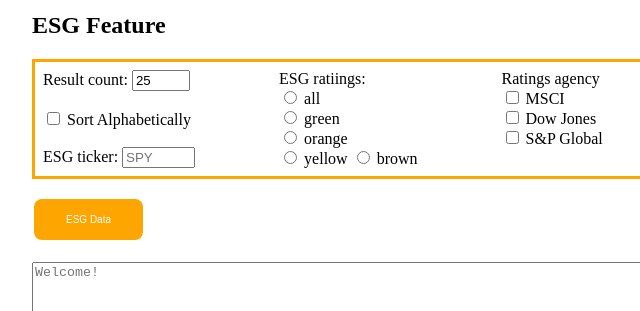
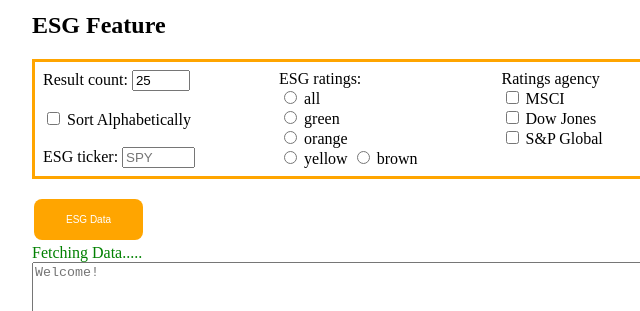
Before and after one commit to theaman249/cos730Ass2, a plain HTML site: page frontend/index.html in a window 1280 px wide. Both pictures are taken after a click on the button "ESG Data". Shown: the part 798-1109 px from the top of the page, 292-932 px from the left. Drawn offline with Linux system fonts and the light colour scheme; no server answers.

Commit message:
🚀 frontEnd intergration with ESG feature done

```diff
--- a/backend/app.js
+++ b/backend/app.js
@@ -188,7 +188,7 @@ app.post('/getESGData', (req,res) =>{
       }
   }
 
-  console.log(getESGDataQuery);
+  //console.log(getESGDataQuery);
 
   client.query(getESGDataQuery, (err,result) =>{
     if(err){
--- a/frontend/index.html
+++ b/frontend/index.html
@@ -78,7 +78,7 @@
             </span>
 
             <span class="inline-block" style="margin-right: 80px;">
-                <label>ESG ratiings:</label><br>
+                <label>ESG ratings:</label><br>
                 <input type="radio" id="all_esg" name="esgRating" value="all">
                 <label for="all_esg">all</label><br>
                 <input type="radio" id="green" name="esgRating" value="green">
--- a/frontend/scripts/index.js
+++ b/frontend/scripts/index.js
@@ -104,6 +104,112 @@ function getMomentumETFs(){
 }
 
 
+function getESGData(){
+    const id_sortAlphabetically = document.getElementById("chbSortAlphabetically_esg");
+    const id_textAreaOutESG = document.getElementById("textAreaOut_esg");
+    const id_chbDowJones = document.getElementById("chbDowJones");
+    const id_chbMSCI = document.getElementById("chbMSCI");
+    const id_chbSPG = document.getElementById("chbSPG");
+    const id_lblLoading = document.getElementById("lblLoading_esg")
+
+    const ticker = document.getElementById("inESGticker").value;
+    const resultCount = Number(document.getElementById("inNumResults_esg").value);
+
+    let agencies = [];
+    let rating = "all"; //default
+    let alphabetical = false;
+
+    var ratingsElement = document.getElementsByName('esgRating');
+    for (i = 0; i < ratingsElement.length; i++) {
+        if (ratingsElement[i].checked)
+            rating = ratingsElement[i].value;
+    }
+
+    if(id_chbDowJones.checked){
+        agencies.push('dow jones');
+    }
+
+    if(id_chbMSCI.checked){
+        agencies.push('msci');
+    }
+
+    if(id_chbSPG.checked){
+        agencies.push('s&p');
+    }
+
+    if(id_sortAlphabetically.checked)
+        alphabetical = true;
+    else
+        alphabetical = false;
+
+    id_lblLoading.style.color = 'green';
+    id_lblLoading.innerHTML = "Fetching Data....."
+
+    //clearTextArea
+    id_textAreaOutESG.innerHTML = "";
+
+    if(resultCount>100){
+        alert("Invalid value for Result count MAX = 100 ");
+        return;
+    }
+    else if(resultCount <= 0){
+        alert("Invalid value for Result count > 0 ");
+        return;
+    }
+
+    const jsonObj = {
+        result_count: resultCount,
+        alphabetical:alphabetical,
+        ticker:ticker,
+        rating: rating,
+        agencies: agencies
+    }
+
+    const jsonString = JSON.stringify(jsonObj)
+
+    //console.log(jsonString);
+
+    let xhr = new XMLHttpRequest();
+
+    xhr.open("POST", "http://localhost:4000/getESGData");
+    xhr.setRequestHeader("Accept", "application/json");
+    xhr.setRequestHeader("Content-Type", "application/json");
+
+    xhr.onreadystatechange = function () {
+        if (xhr.readyState === 4) {
+            //console.log(xhr.status);
+            //console.log(xhr.responseText);
+
+            if (xhr.status === 200) {
+
+                id_lblLoading.innerHTML = "";
+
+                const jsonResponse = JSON.parse(xhr.responseText);
+
+                const data = jsonResponse.data;
+
+                // console.log(data.length);
+                // console.log(data[0]);
+
+                for(let i=0; i<data.length; ++i)
+                {
+                    id_textAreaOutESG.innerHTML += `{ticker: ${data[i].ticker}, name: ${data[i].name}, rating: ${data[i].rating}, agency: ${data[i].agency}}\n`;
+                }
+            }
+            else if(xhr.status === 401)
+            {
+                const jsonResponse = JSON.parse(xhr.responseText);
+
+                alert(jsonResponse);
+            }
+
+        }
+    };
+
+    xhr.send(jsonString);
+}
+
+
 
 
 function getETFData(){
```
